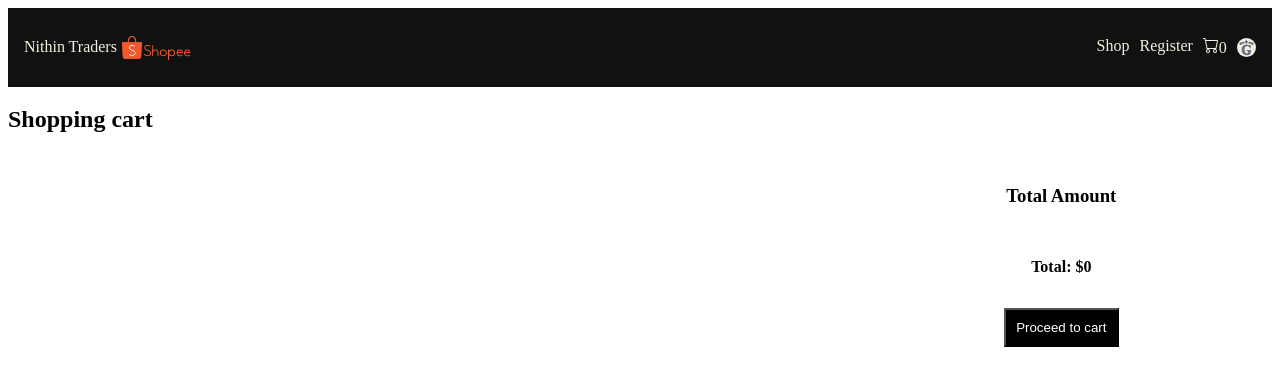
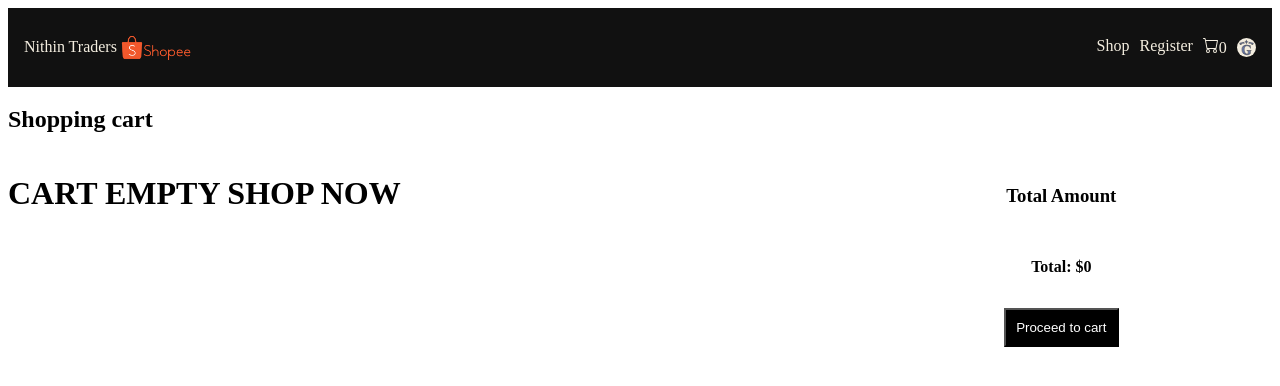
Before and after one commit to ArunprakashLfs/react_ecommerce, a React (Create React App) app: page /cart in a window 1280 px wide. Shown: the top 386 px of the page. Built offline with nearby package versions, Linux system fonts and the light colour scheme.

Commit message:
added empty cart details

```diff
--- a/src/routes/cart/cart.jsx
+++ b/src/routes/cart/cart.jsx
@@ -92,7 +92,7 @@ const Cart =()=>{
                 )
 
             })}
-                    {cartData.length===0?<p ></p>:<button onClick={()=>dispatch(resetCart()) & toast.error('Your Cart is Empty')}>Reset</button>}
+                    {cartData.length===0?<h1 >CART EMPTY SHOP NOW</h1>:<button onClick={()=>dispatch(resetCart()) & toast.error('Your Cart is Empty')}>Reset</button>}
 
         </div>
 
```
